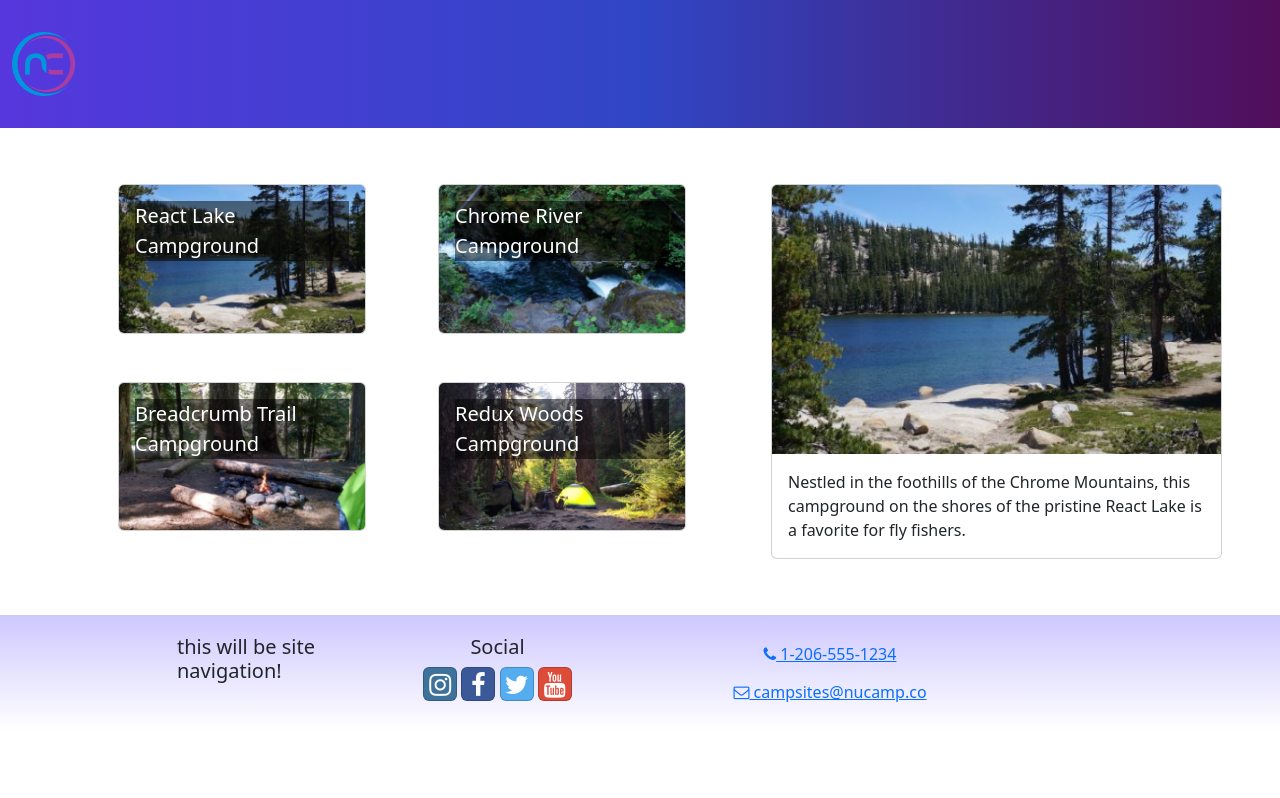
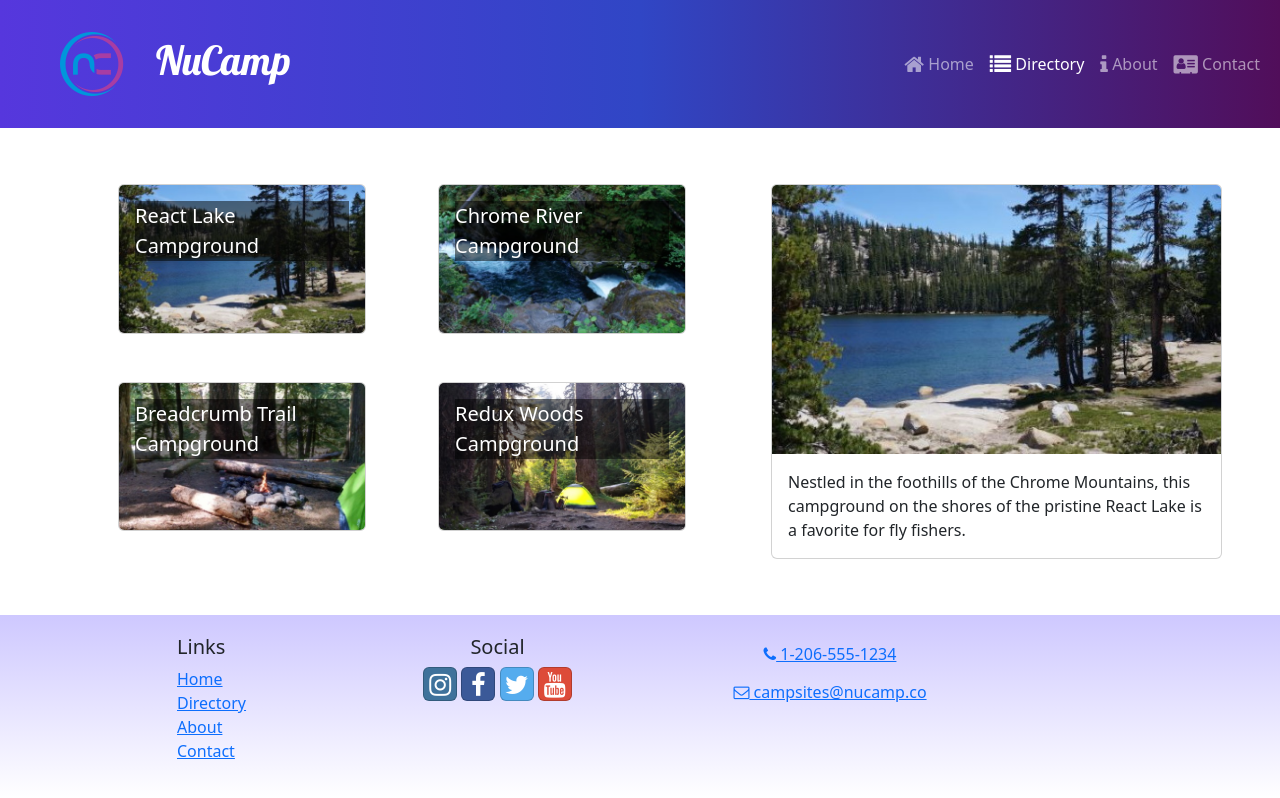
Before and after one commit to Yakutmuder9/Nucampsite-React-Course, a React (Create React App) app: page /directory in a window 1280 px wide. Built offline with nearby package versions, Linux system fonts and the light colour scheme.

Commit message:
Header and Footer Links

```diff
--- a/src/components/Footer.js
+++ b/src/components/Footer.js
@@ -1,4 +1,5 @@
-import { Container, Row, Col} from 'reactstrap'
+import { Container, Row, Col } from 'reactstrap';
+import { Link } from 'react-router-dom';
 
 const Footer = () => {
     return (
@@ -6,7 +7,21 @@
             <Container>
                 <Row>
                     <Col xs={{ size: 4, offset: 1 }} sm='2'>
-                <h5>this will be site navigation!</h5>
+                        <h5>Links</h5>
+                        <ul className='list-unstyled'>
+                            <li>
+                                <Link to='/'>Home</Link>
+                            </li>
+                            <li>
+                                <Link to='/directory'>Directory</Link>
+                            </li>
+                            <li>
+                                <Link to='/about'>About</Link>
+                            </li>
+                            <li>
+                                <Link to='/contact'>Contact</Link>
+                            </li>
+                        </ul>
                     </Col>
                     <Col xs='6' sm='3' className='text-center'>
                         <h5>Social</h5>
@@ -55,7 +70,7 @@
                 </Row>
             </Container>
         </footer>
-  )
-}
+    );
+};
 
-export default Footer
+export default Footer;
--- a/src/components/Header.js
+++ b/src/components/Header.js
@@ -1,14 +1,51 @@
-import { Navbar, NavbarBrand } from 'reactstrap'
-import NucampLogo from '../app/assets/img/logo.png'
+import { useState } from 'react';
+import {
+    Navbar,
+    NavbarBrand,
+    Collapse,
+    NavbarToggler,
+    Nav,
+    NavItem,
+} from 'reactstrap';
+import { NavLink } from 'react-router-dom';
+import NucampLogo from '../app/assets/img/logo.png';
 
 const Header = () => {
-  return (
-    <Navbar dark color='primary' sticky='top' expand='md'>
-        <NavbarBrand href='/'>
-            <img src={NucampLogo} alt='nucamp logo' />
-        </NavbarBrand>
-</Navbar>
-  )
-}
+    const [menuOpen, setMenuOpen] = useState(false);
 
-export default Header
+    return (
+        <Navbar dark color='primary' sticky='top' expand='md'>
+            <NavbarBrand className='ms-5' href='/'>
+                <img src={NucampLogo} alt='nucamp logo' className='float-start' />
+                <h1 className='mt-1'>NuCamp</h1>
+            </NavbarBrand>
+            <NavbarToggler onClick={() => setMenuOpen(!menuOpen)}/>
+            <Collapse isOpen={menuOpen} navbar>
+                <Nav className='ms-auto' navbar>
+                    <NavItem>
+                        <NavLink className='nav-link' to='/'>
+                            <i className='fa fa-home fa-lg' /> Home
+                        </NavLink>
+                    </NavItem>
+                    <NavItem>
+                        <NavLink className='nav-link' to='/directory'>
+                            <i className='fa fa-list fa-lg' /> Directory
+                        </NavLink>
+                    </NavItem>
+                    <NavItem>
+                        <NavLink className='nav-link' to='/about'>
+                            <i className='fa fa-info fa-lg' /> About
+                        </NavLink>
+                    </NavItem>
+                    <NavItem>
+                        <NavLink className='nav-link' to='/contact'>
+                            <i className='fa fa-address-card fa-lg' /> Contact
+                        </NavLink>
+                    </NavItem>
+                </Nav>
+            </Collapse>
+        </Navbar>
+    );
+};
+
+export default Header;
```
Lines whose indentation alone changed are shown as unchanged.
